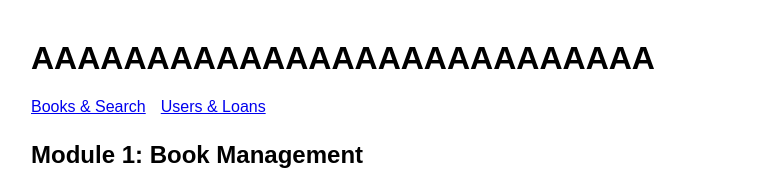
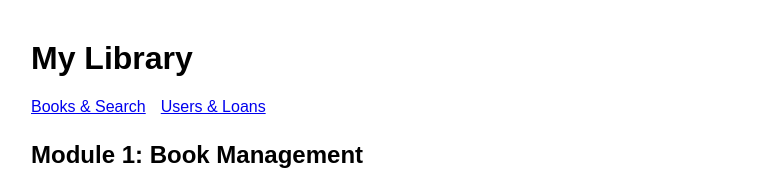
Before and after one commit to EronSG/BookLibrary-CI-CD, a website: page frontend/public/index.html in a window 1280 px wide. Shown: the top 170 px of the page, without its empty margins (109-881 px from the left). Drawn offline with Linux system fonts and the light colour scheme; no server answers.

Commit message:
reverted changes

```diff
--- a/frontend/public/index.html
+++ b/frontend/public/index.html
@@ -11,7 +11,7 @@
   </style>
 </head>
 <body>
-  <h1>AAAAAAAAAAAAAAAAAAAAAAAAAAA</h1>
+  <h1>My Library</h1>
   <nav><a href="index.html">Books & Search</a><a href="users.html">Users & Loans</a></nav>
 
   <h2>Module 1: Book Management</h2>
```
